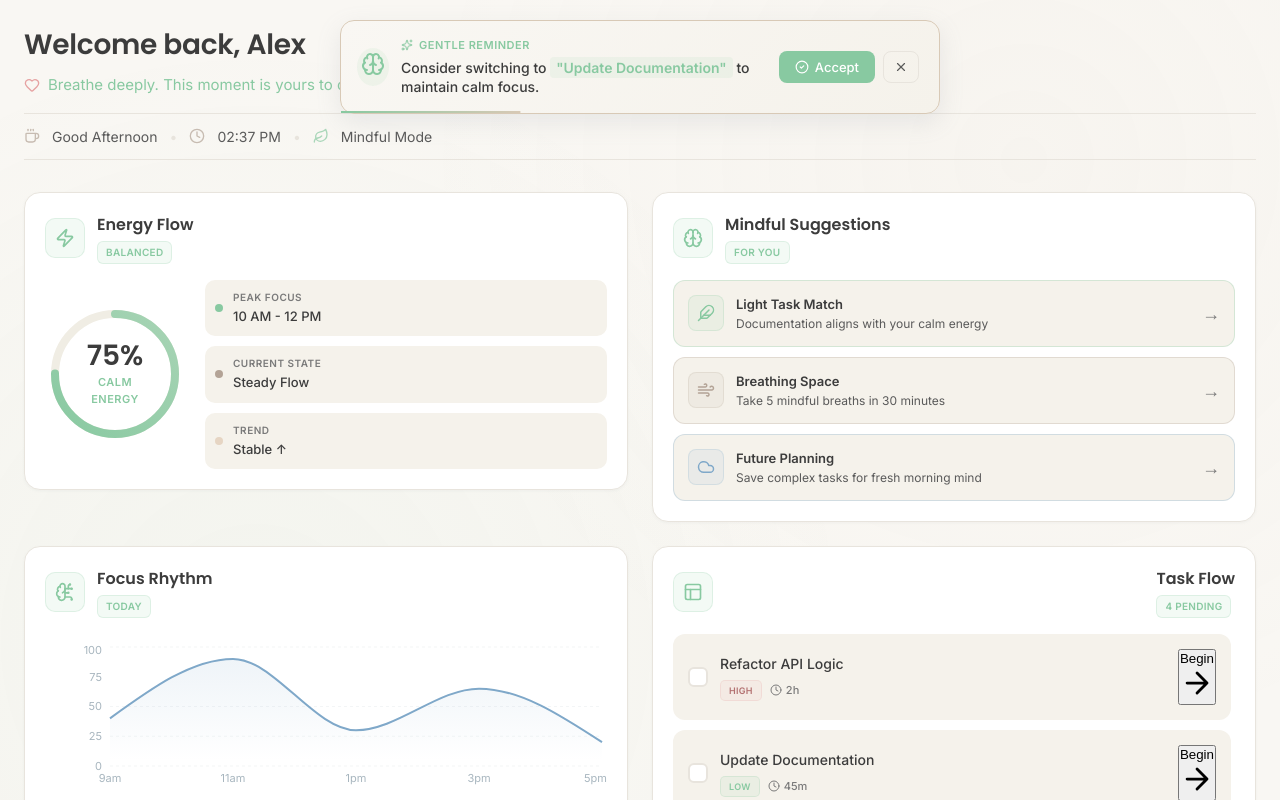
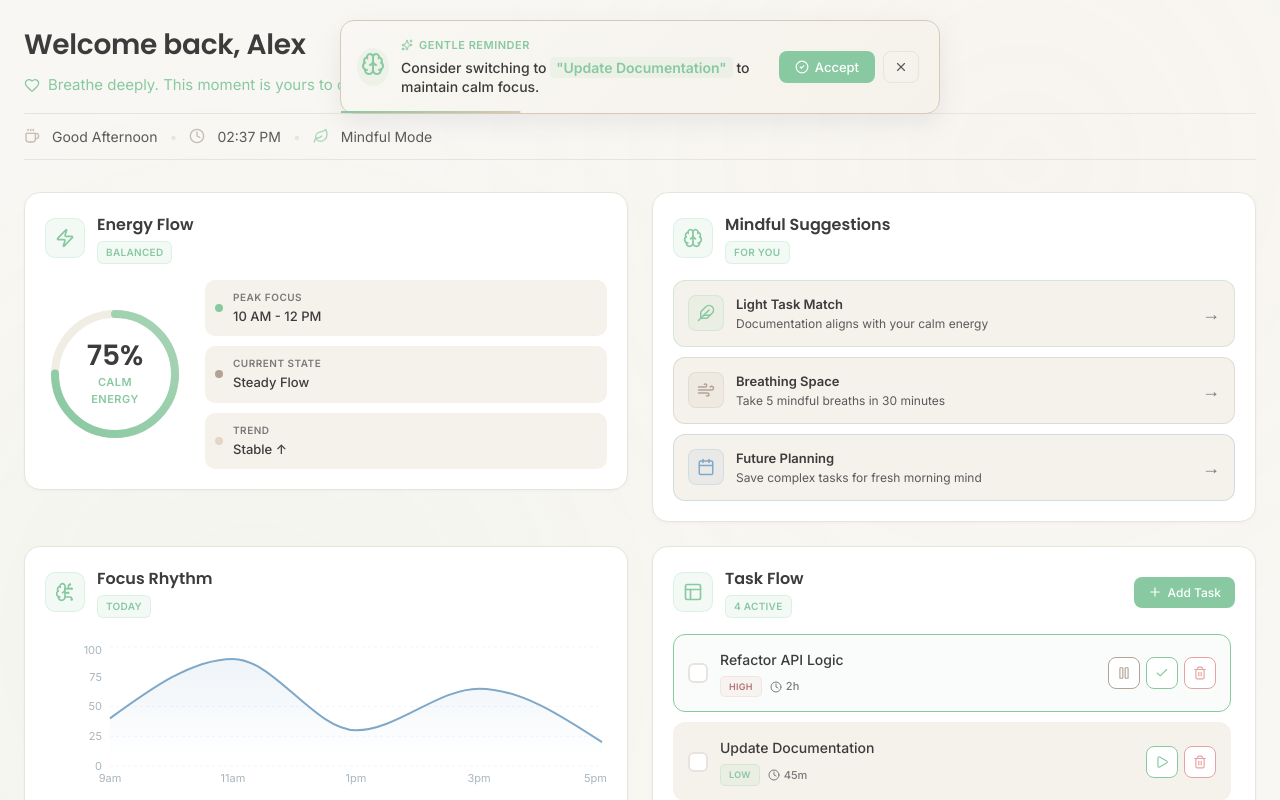
Before and after one commit to Ved120-cmd/Flowstate, a React app in the folder frontend/: page / in a window 1280 px wide. Shown: the top 800 px of the page. Built offline with nearby package versions, Linux system fonts and the light colour scheme; the HTML template or start-up script is replaced by a standard one.

Commit message:
Refactor task management and add new features

```diff
--- a/frontend/src/pages/dash.jsx
+++ b/frontend/src/pages/dash.jsx
@@ -11,20 +11,21 @@ import {
   Layout,
   Sparkles,
   X,
-  Battery,
   Sun,
   Coffee,
   Moon,
   Clock,
-  Calendar,
   Heart,
   Leaf,
-  Waves,
   BrainCircuit,
   Wind,
   Feather,
-  Cloud,
-  Droplets
+  Calendar,
+  Plus,
+  Play,
+  Pause,
+  Check,
+  Trash2
 } from 'lucide-react';
 import '../App.css';
 
@@ -33,6 +34,12 @@ const Dash = () => {
   const [showToast, setShowToast] = useState(true);
   const [currentTime, setCurrentTime] = useState(new Date());
   const [nudgeIndex, setNudgeIndex] = useState(0);
+  const [showAddTask, setShowAddTask] = useState(false);
+  const [newTask, setNewTask] = useState({
+    title: '',
+    complexity: 'Medium',
+    duration: ''
+  });
 
   const nudges = [
     "Breathe deeply. This moment is yours to cherish.",
@@ -44,11 +51,43 @@ const Dash = () => {
     "Your pace is perfect. There's no need to rush."
   ];
 
-  const [tasks] = useState([
-    { id: 1, title: "Refactor API Logic", complexity: "High", status: "In Progress", duration: "2h" },
-    { id: 2, title: "Update Documentation", complexity: "Low", status: "Todo", duration: "45m" },
-    { id: 3, title: "Database Migration", complexity: "High", status: "Todo", duration: "3h" },
-    { id: 4, title: "Weekly Sync", complexity: "Medium", status: "Todo", duration: "1h" },
+  const [tasks, setTasks] = useState([
+    {
+      id: 1,
+      title: "Refactor API Logic",
+      complexity: "High",
+      status: "In Progress",
+      duration: "2h",
+      startTime: new Date(Date.now() - 3600000),
+      isPaused: false
+    },
+    {
+      id: 2,
+      title: "Update Documentation",
+      complexity: "Low",
+      status: "Todo",
+      duration: "45m",
+      startTime: null,
+      isPaused: false
+    },
+    {
+      id: 3,
+      title: "Database Migration",
+      complexity: "High",
+      status: "Todo",
+      duration: "3h",
+      startTime: null,
+      isPaused: false
+    },
+    {
+      id: 4,
+      title: "Weekly Sync",
+      complexity: "Medium",
+      status: "Todo",
+      duration: "1h",
+      startTime: null,
+      isPaused: false
+    },
   ]);
 
   const focusData = [
@@ -73,7 +112,7 @@ const Dash = () => {
       setNudgeIndex((prev) => (prev + 1) % nudges.length);
     }, 20000);
     return () => clearInterval(nudgeTimer);
-  }, []);
+  }, [nudges.length]);
 
   const handleAcceptSuggestion = () => {
     setShowToast(false);
@@ -86,13 +125,68 @@ const Dash = () => {
 
   const getTimeOfDay = () => {
     const hour = currentTime.getHours();
-    if (hour < 12) return { icon: Sun, text: 'Morning', color: '#e6b89c' };
+    if (hour < 12) return { icon: Sun, text: 'Morning', color: '#88c9a1' };
     if (hour < 17) return { icon: Coffee, text: 'Afternoon', color: '#b3a396' };
     return { icon: Moon, text: 'Evening', color: '#7fa8c9' };
   };
 
+  // Task Management Functions
+  const handleAddTask = () => {
+    if (newTask.title.trim() && newTask.duration.trim()) {
+      const task = {
+        id: Date.now(),
+        title: newTask.title,
+        complexity: newTask.complexity,
+        duration: newTask.duration,
+        status: 'Todo',
+        startTime: null,
+        isPaused: false
+      };
+      setTasks([...tasks, task]);
+      setNewTask({ title: '', complexity: 'Medium', duration: '' });
+      setShowAddTask(false);
+    }
+  };
+
+  const handleStartTask = (taskId) => {
+    setTasks(tasks.map(task => {
+      if (task.id === taskId) {
+        if (task.status === 'Todo') {
+          return { ...task, status: 'In Progress', startTime: new Date(), isPaused: false };
+        }
+      }
+      return task;
+    }));
+  };
+
+  const handlePauseTask = (taskId) => {
+    setTasks(tasks.map(task => {
+      if (task.id === taskId && task.status === 'In Progress') {
+        return { ...task, isPaused: !task.isPaused };
+      }
+      return task;
+    }));
+  };
+
+  const handleCompleteTask = (taskId) => {
+    setTasks(tasks.map(task => {
+      if (task.id === taskId) {
+        return { ...task, status: 'Completed' };
+      }
+      return task;
+    }));
+    setEnergy(prev => Math.min(prev + 3, 100));
+  };
+
+  const handleDeleteTask = (taskId) => {
+    setTasks(tasks.filter(task => task.id !== taskId));
+  };
+
   const timeOfDay = getTimeOfDay();
   const TimeIcon = timeOfDay.icon;
+
+  const activeTasks = tasks.filter(t => t.status !== 'Completed');
+  const completedTasks = tasks.filter(t => t.status === 'Completed');
 
   return (
     <div className="app-container">
@@ -132,7 +226,7 @@ const Dash = () => {
         <div className="header-greeting">
           <h1 className="header-title">Welcome back, Alex</h1>
           <div className="header-nudge">
-            <Heart className="nudge-icon" style={{ width: '16px', height: '16px', color: '#e6a2a2' }} />
+            <Heart className="nudge-icon" style={{ width: '16px', height: '16px', color: '#88c9a1' }} />
             {nudges[nudgeIndex]}
           </div>
           <div className="header-meta">
@@ -248,7 +342,7 @@ const Dash = () => {
             </div>
             <div className="suggestion-item blue">
               <div className="suggestion-icon-wrapper">
-                <Cloud className="suggestion-icon" />
+                <Calendar className="suggestion-icon" />
               </div>
               <div className="suggestion-content">
                 <div className="suggestion-title">Future Planning</div>
@@ -327,15 +421,62 @@ const Dash = () => {
             </div>
             <div className="header-text">
               <h3>Task Flow</h3>
-              <span className="header-badge">{tasks.length} pending</span>
+              <span className="header-badge">{activeTasks.length} active</span>
             </div>
+            <button className="add-task-btn" onClick={() => setShowAddTask(!showAddTask)}>
+              <Plus className="plus-icon" />
+              Add Task
+            </button>
           </div>
+
+          {/* ADD TASK FORM */}
+          {showAddTask && (
+            <div className="add-task-form">
+              <input
+                type="text"
+                placeholder="Task name..."
+                value={newTask.title}
+                onChange={(e) => setNewTask({...newTask, title: e.target.value})}
+                className="task-input"
+              />
+              <div className="form-row">
+                <select
+                  value={newTask.complexity}
+                  onChange={(e) => setNewTask({...newTask, complexity: e.target.value})}
+                  className="task-select"
+                >
+                  <option value="Low">Low</option>
+                  <option value="Medium">Medium</option>
+                  <option value="High">High</option>
+                </select>
+                <input
+                  type="text"
+                  placeholder="Duration (e.g., 2h)"
+                  value={newTask.duration}
+                  onChange={(e) => setNewTask({...newTask, duration: e.target.value})}
+                  className="task-input-small"
+                />
+              </div>
+              <div className="form-actions">
+                <button className="form-btn save" onClick={handleAddTask}>
+                  <Check size={14} />
+                  Save Task
+                </button>
+                <button className="form-btn cancel" onClick={() => setShowAddTask(false)}>
+                  <X size={14} />
+                  Cancel
+                </button>
+              </div>
+            </div>
+          )}
+
+          {/* ACTIVE TASKS */}
           <div className="tasks-list">
-            {tasks.map(task => (
-              <div key={task.id} className="task-item">
+            {activeTasks.map(task => (
+              <div key={task.id} className={`task-item ${task.status === 'In Progress' ? 'active' : ''}`}>
                 <div className="task-left">
-                  <div className="task-checkbox">
-                    <div className="checkbox-inner"></div>
+                  <div className="task-checkbox" onClick={() => handleCompleteTask(task.id)}>
+                    {task.status === 'Completed' && <Check className="check-icon" size={14} />}
                   </div>
                   <div className="task-info">
                     <div className="task-title">{task.title}</div>
@@ -347,18 +488,70 @@ const Dash = () => {
                         <Clock className="duration-icon" />
                         {task.duration}
                       </span>
+                      {task.status === 'In Progress' && task.isPaused && (
+                        <span className="status-badge paused">Paused</span>
+                      )}
                     </div>
                   </div>
                 </div>
-                <button className="task-start-btn">
-                  <span>Begin</span>
-                  <svg className="btn-arrow" viewBox="0 0 24 24" fill="none" stroke="currentColor">
-                    <path d="M5 12h14M12 5l7 7-7 7" strokeWidth="2" strokeLinecap="round" strokeLinejoin="round"/>
-                  </svg>
-                </button>
+                <div className="task-actions">
+                  {task.status === 'Todo' && (
+                    <button className="task-action-btn start" onClick={() => handleStartTask(task.id)}>
+                      <Play size={14} />
+                    </button>
+                  )}
+                  {task.status === 'In Progress' && (
+                    <>
+                      <button className="task-action-btn pause" onClick={() => handlePauseTask(task.id)}>
+                        {task.isPaused ? <Play size={14} /> : <Pause size={14} />}
+                      </button>
+                      <button className="task-action-btn complete" onClick={() => handleCompleteTask(task.id)}>
+                        <Check size={14} />
+                      </button>
+                    </>
+                  )}
+                  <button className="task-action-btn delete" onClick={() => handleDeleteTask(task.id)}>
+                    <Trash2 size={14} />
+                  </button>
+                </div>
               </div>
             ))}
           </div>
+
+          {/* COMPLETED TASKS */}
+          {completedTasks.length > 0 && (
+            <div className="completed-section">
+              <div className="completed-header">
+                <span className="completed-title">Completed ({completedTasks.length})</span>
+              </div>
+              <div className="tasks-list">
+                {completedTasks.map(task => (
+                  <div key={task.id} className="task-item completed">
+                    <div className="task-left">
+                      <div className="task-checkbox checked">
+                        <Check className="check-icon" size={14} />
+                      </div>
+                      <div className="task-info">
+                        <div className="task-title">{task.title}</div>
+                        <div className="task-meta">
+                          <span className={`complexity-badge ${task.complexity.toLowerCase()}`}>
+                            {task.complexity}
+                          </span>
+                          <span className="task-duration">
+                            <Clock className="duration-icon" />
+                            {task.duration}
+                          </span>
+                        </div>
+                      </div>
+                    </div>
+                    <button className="task-action-btn delete" onClick={() => handleDeleteTask(task.id)}>
+                      <Trash2 size={14} />
+                    </button>
+                  </div>
+                ))}
+              </div>
+            </div>
+          )}
         </div>
 
       </div>
```
